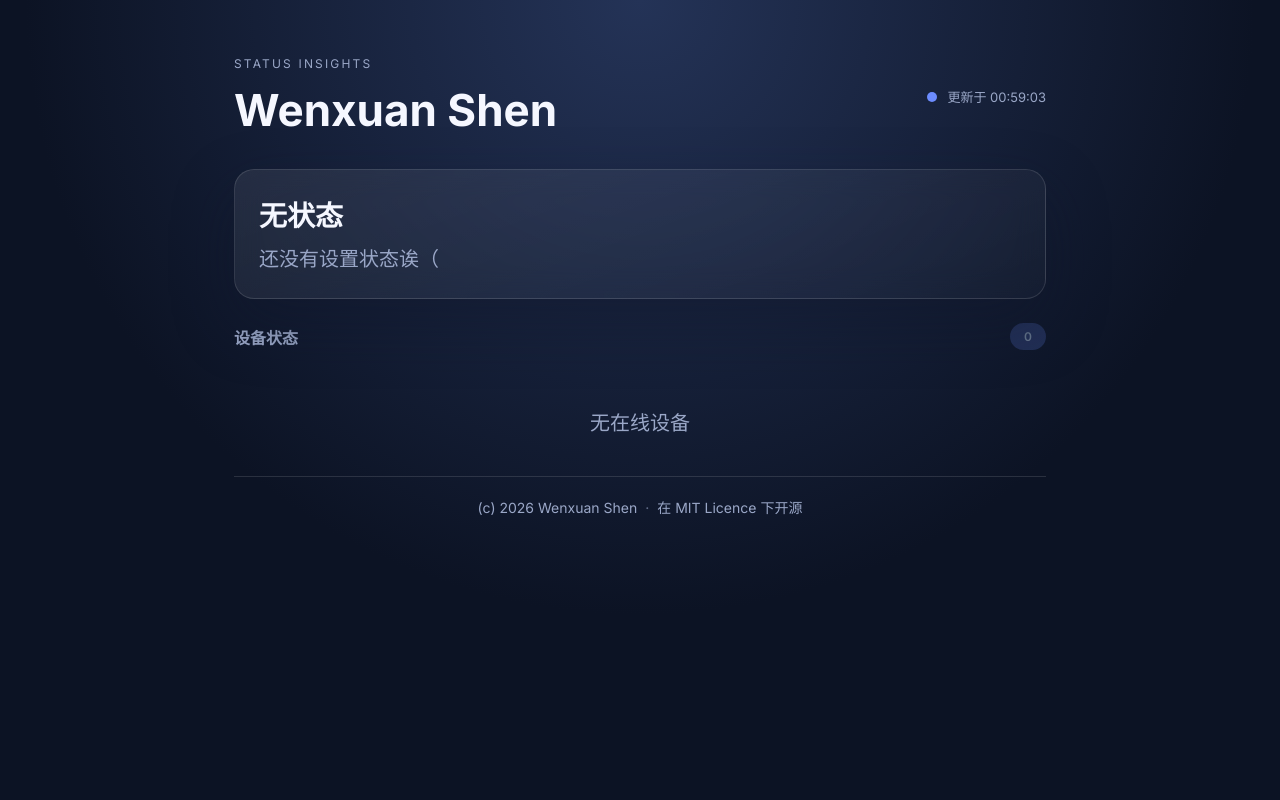
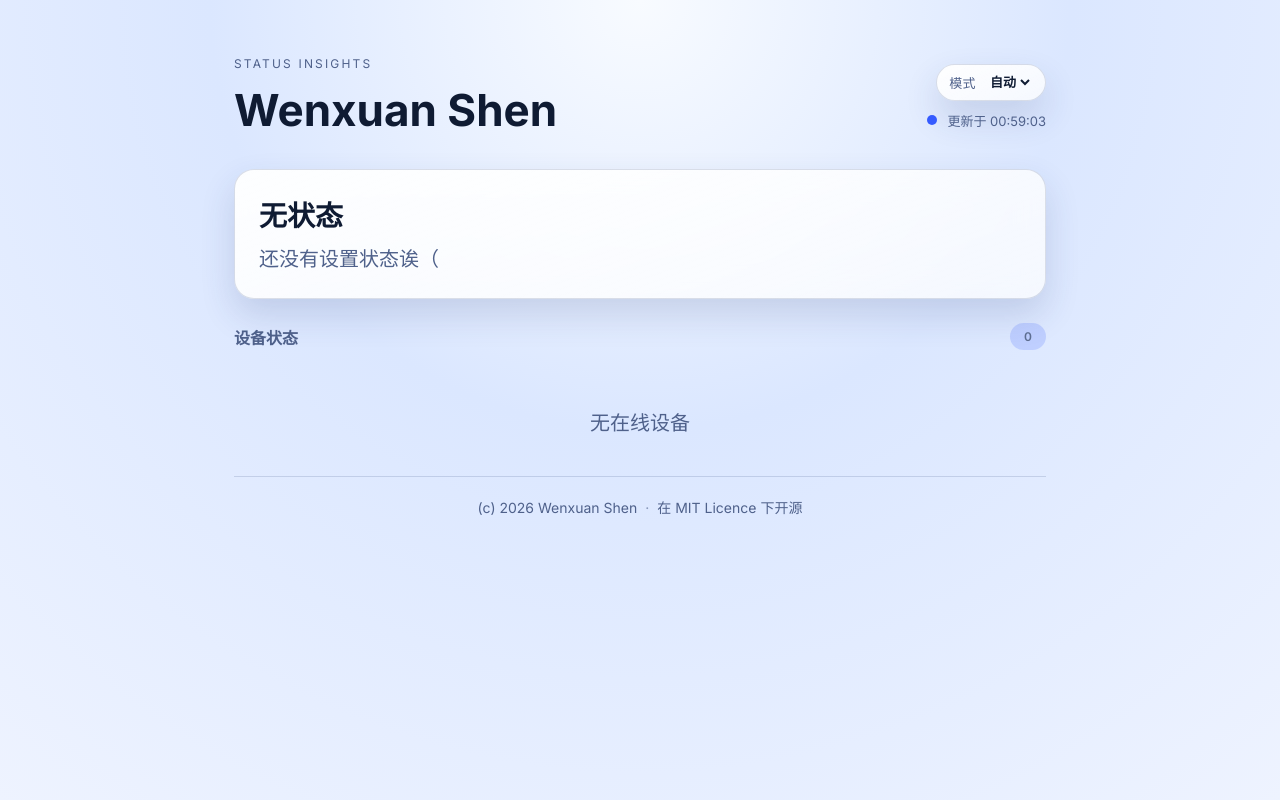
Before and after one commit to xuanxuan1231/StatusInsights, a FastAPI app: page / in a window 1280 px wide. Run offline with FastAPI, Linux system fonts and the light colour scheme; data that the repository does not hold is empty.

Commit message:
feat(theme): 主题颜色模式

```diff
--- a/static/app.js
+++ b/static/app.js
@@ -9,6 +9,10 @@ const deviceEmptyEl = document.getElementById("device-empty");
 const deviceCountEl = document.getElementById("device-count");
 const lastUpdatedEl = document.getElementById("last-updated");
 const pulseEl = document.getElementById("pulse");
+const pageEl = document.querySelector(".page");
+const themeSelectEl = document.getElementById("theme-select");
+const THEME_STORAGE_KEY = "statusinsights-theme-mode";
+const mediaQuery = window.matchMedia("(prefers-color-scheme: dark)");
 let requestSeq = 0;
 let lastRenderedSeq = 0;
 let currentController = null;
@@ -52,6 +56,60 @@ function deviceImageSource(type) {
     if (value === "linux") return "/static/linux.svg";
     if (value === "win") return "/static/win.svg";
     return "";
+}
+
+function resolveTheme(mode) {
+    if (mode === "light") return "light";
+    if (mode === "dark") return "dark";
+    return mediaQuery.matches ? "dark" : "light";
+}
+
+function applyTheme(theme, animated = false) {
+    document.documentElement.setAttribute("data-theme", theme);
+    if (animated && pageEl) {
+        pageEl.classList.remove("theme-animating");
+        void pageEl.offsetWidth;
+        pageEl.classList.add("theme-animating");
+        setTimeout(() => pageEl.classList.remove("theme-animating"), 340);
+    }
+}
+
+function getSavedThemeMode() {
+    const mode = localStorage.getItem(THEME_STORAGE_KEY);
+    if (mode === "auto" || mode === "light" || mode === "dark") {
+        return mode;
+    }
+    return "auto";
+}
+
+function applyThemeMode(mode, animated = false) {
+    const theme = resolveTheme(mode);
+    applyTheme(theme, animated);
+    if (themeSelectEl) {
+        themeSelectEl.value = mode;
+    }
+}
+
+function initThemeMode() {
+    const savedMode = getSavedThemeMode();
+    applyThemeMode(savedMode, false);
+
+    if (themeSelectEl) {
+        themeSelectEl.addEventListener("change", (event) => {
+            const mode = event.target.value;
+            if (mode !== "auto" && mode !== "light" && mode !== "dark") {
+                return;
+            }
+            localStorage.setItem(THEME_STORAGE_KEY, mode);
+            applyThemeMode(mode, true);
+        });
+    }
+
+    mediaQuery.addEventListener("change", () => {
+        if (getSavedThemeMode() === "auto") {
+            applyThemeMode("auto", true);
+        }
+    });
 }
 
 function renderDevices(devices) {
@@ -158,5 +216,6 @@ async function loadSummary() {
 }
 
 applyCustomFont();
+initThemeMode();
 loadSummary();
 setInterval(loadSummary, REFRESH_MS);
--- a/static/style.css
+++ b/static/style.css
@@ -1,8 +1,11 @@
 :root {
-    color-scheme: light;
+    color-scheme: dark;
     --bg: #0c1324;
-    --card: #121a2f;
-    --card-soft: #18213a;
+    --bg-gradient-top: #243357;
+    --bg-gradient-mid: #131d35;
+    --card-glass-a: rgba(255, 255, 255, 0.1);
+    --card-glass-b: rgba(255, 255, 255, 0.02);
+    --border: rgba(255, 255, 255, 0.14);
     --text: #f5f7ff;
     --muted: #9aa7c7;
     --accent: #6c8cff;
@@ -10,8 +13,31 @@
     --success: #22c55e;
     --warning: #f59e0b;
     --neutral: #64748b;
+    --dot-shadow: rgba(108, 140, 255, 0.4);
     --shadow: 0 24px 60px rgba(15, 23, 42, 0.45);
+    --hover-shadow: 0 28px 70px rgba(15, 23, 42, 0.55);
     --font-family: "Inter", "SF Pro Display", "PingFang SC", "Microsoft Yahei", sans-serif;
+    --surface-transition: 320ms;
+}
+
+:root[data-theme="light"] {
+    color-scheme: light;
+    --bg: #eef3ff;
+    --bg-gradient-top: #f8fbff;
+    --bg-gradient-mid: #dbe7ff;
+    --card-glass-a: rgba(255, 255, 255, 0.95);
+    --card-glass-b: rgba(255, 255, 255, 0.7);
+    --border: rgba(59, 77, 126, 0.18);
+    --text: #0f1b33;
+    --muted: #4f618b;
+    --accent: #355bff;
+    --accent-strong: #2747d6;
+    --success: #16974d;
+    --warning: #c17803;
+    --neutral: #5f6f92;
+    --dot-shadow: rgba(53, 91, 255, 0.35);
+    --shadow: 0 16px 34px rgba(41, 64, 117, 0.16);
+    --hover-shadow: 0 20px 42px rgba(41, 64, 117, 0.22);
 }
 
 * {
@@ -22,9 +48,10 @@
 }
 
 body {
-    background: radial-gradient(circle at top, #243357 0%, var(--bg) 60%);
+    background: radial-gradient(circle at top, var(--bg-gradient-top) 0%, var(--bg-gradient-mid) 42%, var(--bg) 100%);
     color: var(--text);
     min-height: 100vh;
+    transition: background var(--surface-transition) ease, color var(--surface-transition) ease;
 }
 
 .page {
@@ -39,6 +66,45 @@ body {
     align-items: center;
     gap: 24px;
     margin-bottom: 32px;
+}
+
+.hero-tools {
+    display: flex;
+    flex-direction: column;
+    align-items: flex-end;
+    gap: 10px;
+}
+
+.theme-switcher {
+    display: inline-flex;
+    align-items: center;
+    gap: 10px;
+    color: var(--muted);
+    font-size: 13px;
+    padding: 8px 12px;
+    border: 1px solid var(--border);
+    border-radius: 999px;
+    background: linear-gradient(160deg, var(--card-glass-a), var(--card-glass-b));
+    box-shadow: var(--shadow);
+    transition: background var(--surface-transition) ease, border-color var(--surface-transition) ease, box-shadow var(--surface-transition) ease;
+}
+
+.theme-label {
+    letter-spacing: 0.03em;
+}
+
+#theme-select {
+    border: none;
+    outline: none;
+    background: transparent;
+    color: var(--text);
+    font-size: 13px;
+    font-weight: 600;
+    cursor: pointer;
+}
+
+#theme-select option {
+    color: #0f1b33;
 }
 
 .eyebrow {
@@ -61,19 +127,18 @@ h1 {
 }
 
 .card {
-    background: linear-gradient(160deg, rgba(255, 255, 255, 0.08), rgba(255, 255, 255, 0.02));
-    border: 1px solid rgba(255, 255, 255, 0.12);
+    background: linear-gradient(160deg, var(--card-glass-a), var(--card-glass-b));
+    border: 1px solid var(--border);
     border-radius: 20px;
     padding: 24px;
     box-shadow: var(--shadow);
     backdrop-filter: blur(14px);
-    transition: transform 0.2s ease,
-    box-shadow 0.2s ease;
+    transition: transform 0.2s ease, box-shadow 0.2s ease, background var(--surface-transition) ease, border-color var(--surface-transition) ease;
 }
 
 .card:hover {
     transform: translateY(-4px);
-    box-shadow: 0 28px 70px rgba(15, 23, 42, 0.55);
+    box-shadow: var(--hover-shadow);
 }
 
 .card-header {
@@ -118,10 +183,11 @@ h1 {
     align-items: center;
     padding: 6px 14px;
     border-radius: 999px;
-    background: rgba(108, 140, 255, 0.2);
+    background: color-mix(in srgb, var(--accent) 18%, transparent);
     color: var(--accent);
     font-weight: 600;
     font-size: 12px;
+    transition: background var(--surface-transition) ease, color var(--surface-transition) ease;
 }
 
 .success {
@@ -162,11 +228,12 @@ h1 {
 .site-footer {
     margin-top: 32px;
     padding-top: 20px;
-    border-top: 1px solid rgba(255, 255, 255, 0.12);
+    border-top: 1px solid var(--border);
     color: var(--muted);
     font-size: 14px;
     display: flex;
     justify-content: center;
+    transition: border-color var(--surface-transition) ease, color var(--surface-transition) ease;
 }
 
 .footer-content {
@@ -249,16 +317,25 @@ h1 {
     height: 10px;
     border-radius: 50%;
     background: var(--accent);
-    box-shadow: 0 0 0 rgba(108, 140, 255, 0.4);
+    box-shadow: 0 0 0 var(--dot-shadow);
+    transition: background var(--surface-transition) ease;
 }
 
 .dot.pulse {
     animation: pulse 1.6s infinite;
 }
 
+.page.theme-animating,
+.page.theme-animating .card,
+.page.theme-animating .device-card,
+.page.theme-animating .site-footer,
+.page.theme-animating .theme-switcher {
+    animation: themePop 320ms ease;
+}
+
 @keyframes pulse {
     0% {
-        box-shadow: 0 0 0 0 rgba(108, 140, 255, 0.4);
+        box-shadow: 0 0 0 0 var(--dot-shadow);
     }
     70% {
         box-shadow: 0 0 0 12px rgba(108, 140, 255, 0);
--- a/templates/index.html
+++ b/templates/index.html
@@ -17,9 +17,19 @@
             <p class="eyebrow">Status Insights</p>
             <h1 id="name">--</h1>
         </div>
-        <div class="refresh">
-            <span class="dot" id="pulse"></span>
-            <span id="last-updated">等待刷新</span>
+        <div class="hero-tools">
+            <label class="theme-switcher" for="theme-select">
+                <span class="theme-label">模式</span>
+                <select id="theme-select" aria-label="颜色模式">
+                    <option value="auto">自动</option>
+                    <option value="light">浅色</option>
+                    <option value="dark">深色</option>
+                </select>
+            </label>
+            <div class="refresh">
+                <span class="dot" id="pulse"></span>
+                <span id="last-updated">等待刷新</span>
+            </div>
         </div>
     </header>
 
```
Also changed, not shown: other parts of static/style.css (+40 -8 lines).
